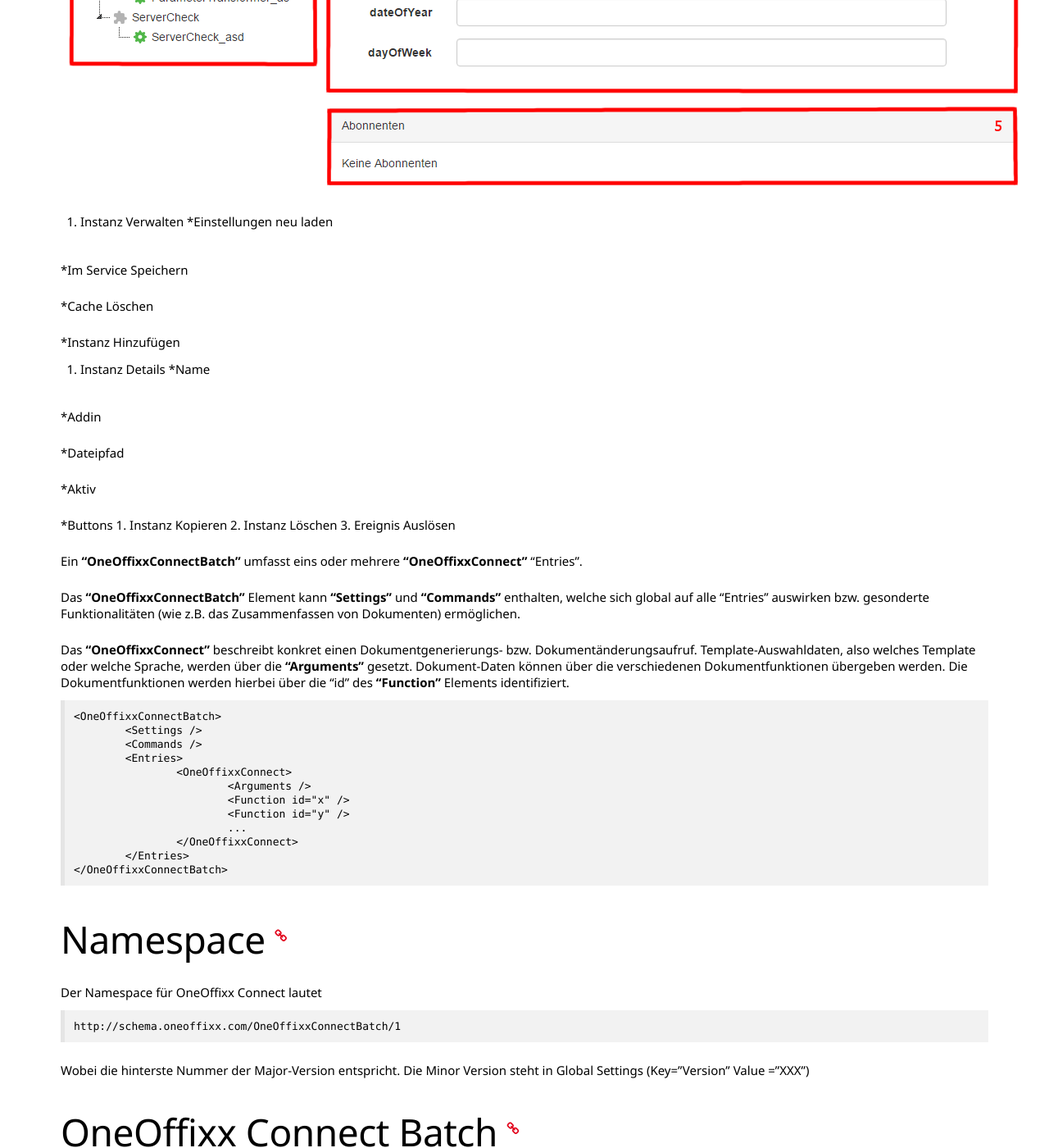
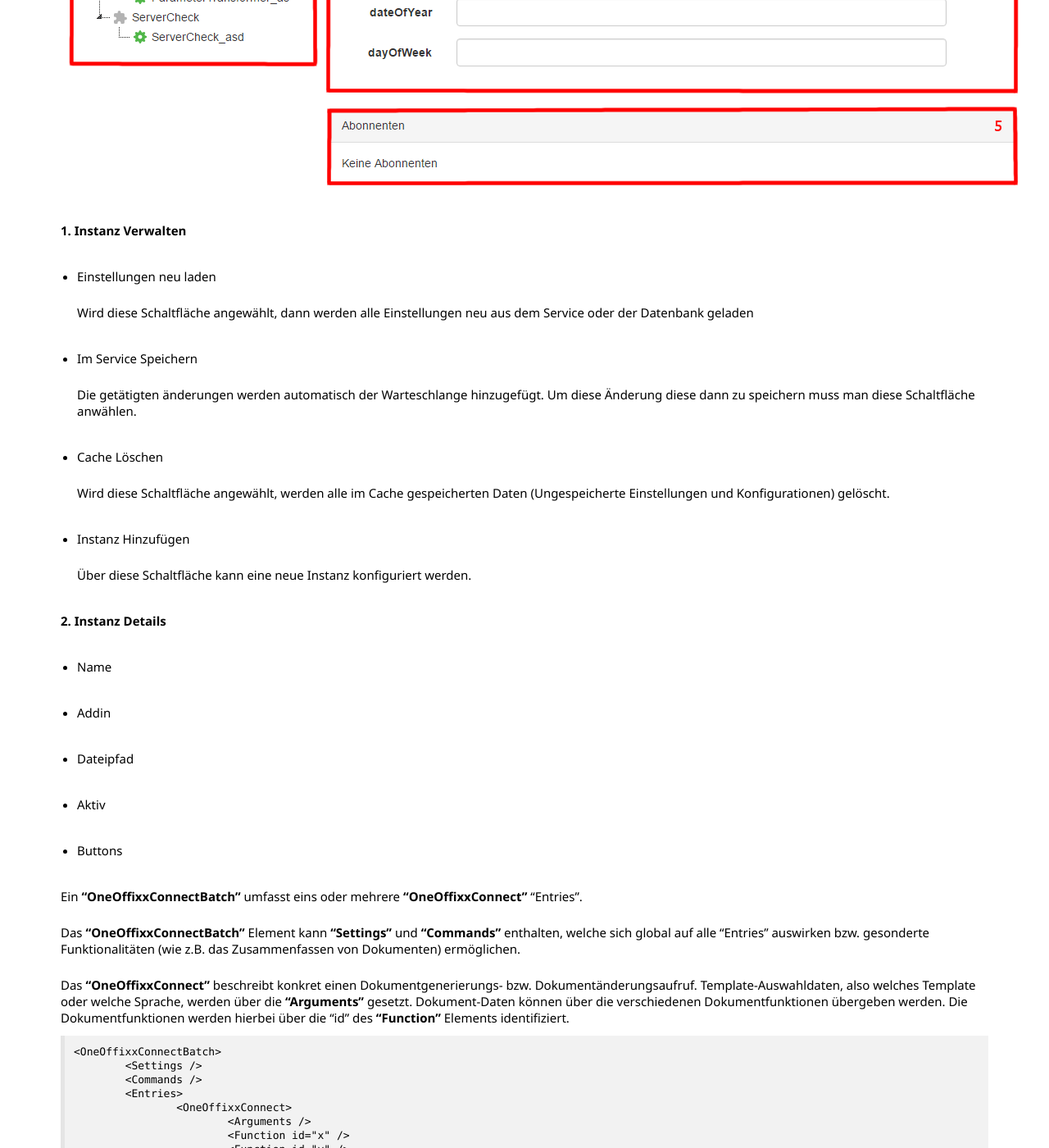
Before and after one commit to primesoft-group/oneconnexx-docs, a Jekyll site: the page built from _pages/webclient/de/konfiguration.md, in a window 1280 px wide and 1400 px high, scrolled down 999 px. Shown: the whole window at 82% size. Built offline with Jekyll 4.4.1, drawn with Linux system fonts in a browser that asks for light colours; nearby versions of some CDN libraries; some web fonts are replaced.

Commit message:
Arbeit an Konfigurationsseite

```diff
--- a/_pages/webclient/de/konfiguration.md
+++ b/_pages/webclient/de/konfiguration.md
@@ -13,29 +13,33 @@
 
 ![x]({{ site.baseurl }}/assets/content-images/webclient/de/addinoverview.png "Addin Overview")
 
-1. Instanz Verwalten
-  *Einstellungen neu laden
+__1. Instanz Verwalten__
+  * Einstellungen neu laden
 
+    Wird diese Schaltfläche angewählt, dann werden alle Einstellungen neu aus dem Service oder der Datenbank geladen
 
-  *Im Service Speichern
+  * Im Service Speichern
 
-  *Cache Löschen
+	Die getätigten änderungen werden automatisch der Warteschlange hinzugefügt. Um diese Änderung diese dann zu speichern muss man diese Schaltfläche anwählen.
 
-  *Instanz Hinzufügen
+  * Cache Löschen
 
-2. Instanz Details
-  *Name
+	Wird diese Schaltfläche angewählt, werden alle im Cache gespeicherten Daten (Ungespeicherte Einstellungen und Konfigurationen) gelöscht.
 
-  *Addin
+  * Instanz Hinzufügen
 
-  *Dateipfad
+	Über diese Schaltfläche kann eine neue Instanz konfiguriert werden.
 
-  *Aktiv
+__2. Instanz Details__
+  * Name
 
-  *Buttons
-    1. Instanz Kopieren
-	2. Instanz Löschen
-	3. Ereignis Auslösen
+  * Addin
+
+  * Dateipfad
+
+  * Aktiv
+
+  * Buttons
 
 
 Ein __"OneOffixxConnectBatch"__ umfasst eins oder mehrere __"OneOffixxConnect"__ "Entries".
```
